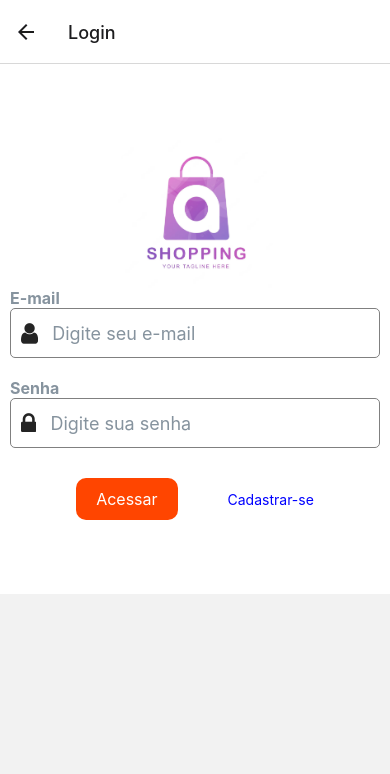
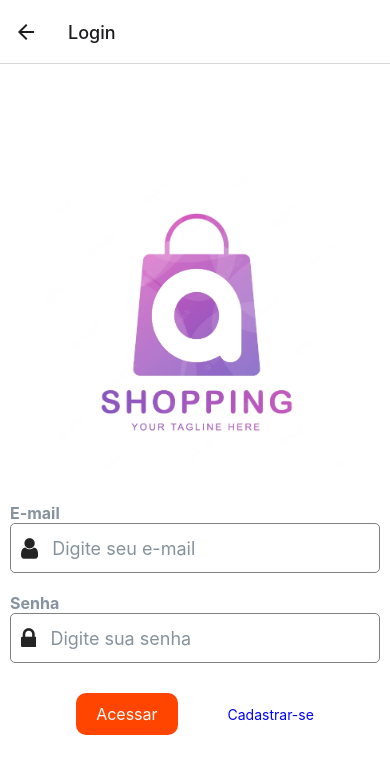
Before and after one commit to jeanpaulo204/ShoppingMobile, a React Native app: screen /Login in a window 390 px wide. Shown: the top 774 px of the page. Built offline with nearby package versions, Linux system fonts and the light colour scheme.

Commit message:
feat: alteracao plano de fundo

```diff
--- a/App.js
+++ b/App.js
@@ -1,5 +1,5 @@
 import React from 'react';
-import {StyleSheet} from 'react-native';
+
 import { NavigationContainer } from '@react-navigation/native';
 import { createStackNavigator } from '@react-navigation/stack';
 import HomeScreen from './rotas/HomeScreen';
@@ -10,7 +10,7 @@ const Stack = createStackNavigator();
 
 function App() {
   return (
-    <NavigationContainer style={styles.Fundo}>
+    <NavigationContainer >
       <Stack.Navigator>
         <Stack.Screen name="Home" component={HomeScreen} />
         <Stack.Screen name="Details" component={DetailsScreen} />
@@ -20,10 +20,6 @@ function App() {
   );
 }
 
-const styles = StyleSheet.create({
-  Fundo: {
-    backgroundColor: 'white'
-  }
-})
+
 
 export default App;
--- a/rotas/Login.js
+++ b/rotas/Login.js
@@ -1,51 +1,43 @@
 import React from 'react';
-import { View, Text, Image, StyleSheet} from 'react-native';
+import { View, Text, Image, StyleSheet } from 'react-native';
 import CustomInput from '../components/CustomInput';
 import PasswordInput from '../components/PasswordInput';
 import CustomButton from '../components/CustomButton';
 
-
 function LoginScreen() {
   return (
-
-   <View style={ styles.fundo}>
+    <View style={styles.fundo}>
       <Image
         source={require('../img/logo-shopping.png')}
-      style={{ width: 200, height: 150 }}
+        style={{ width: 300, height: 300 , marginBottom: 30}}
         resizeMode="contain"
       />
-      <CustomInput   Label="E-mail" Text="Digite seu e-mail"/>
-      <PasswordInput Label="Senha" Text="Digite sua senha"  />
-     <View style={ styles.ViewFlex}>
-     <CustomButton Text="Acessar"/>
+      <CustomInput Label="E-mail" Text="Digite seu e-mail" />
+      <PasswordInput Label="Senha" Text="Digite sua senha" />
+      <View style={styles.ViewFlex}>
+        <CustomButton Text="Acessar" />
         <Text style={styles.registerText}>Cadastrar-se</Text>
       </View>
     </View>
   );
-
 }
 
 const styles = StyleSheet.create({
   ViewFlex: {
     flexDirection: 'row',
     marginTop: 10,
-
   },
-
   registerText: {
     marginLeft: 50,
     marginTop: 13,
     color: 'blue',
   },
-
   fundo: {
     backgroundColor: 'white',
     flex: 1,
     alignItems: 'center',
     justifyContent: 'center',
-    marginBottom: 250
-
-  }
+  },
 });
 
 export default LoginScreen;
```
Lines whose indentation alone changed are shown as unchanged.
